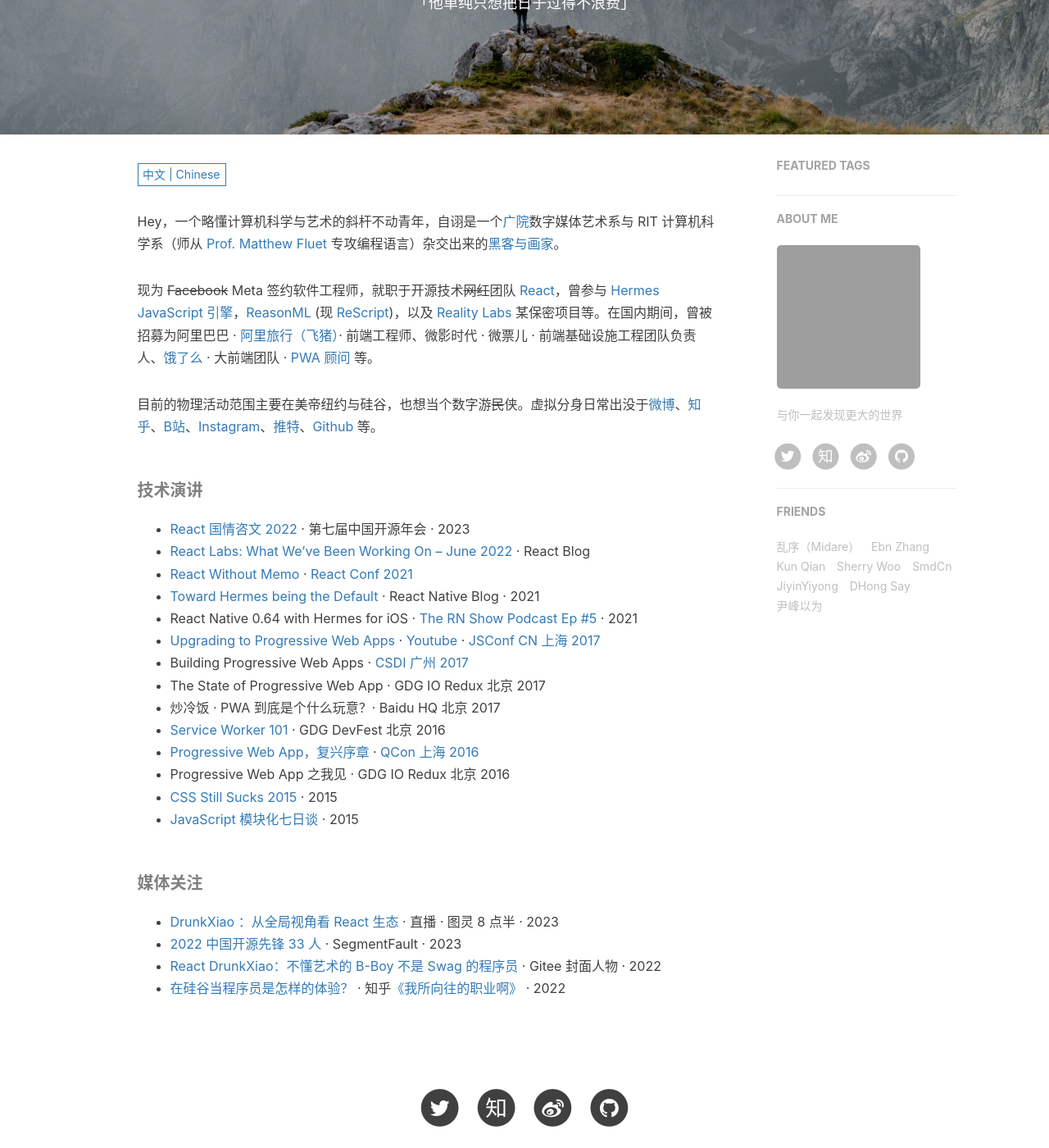
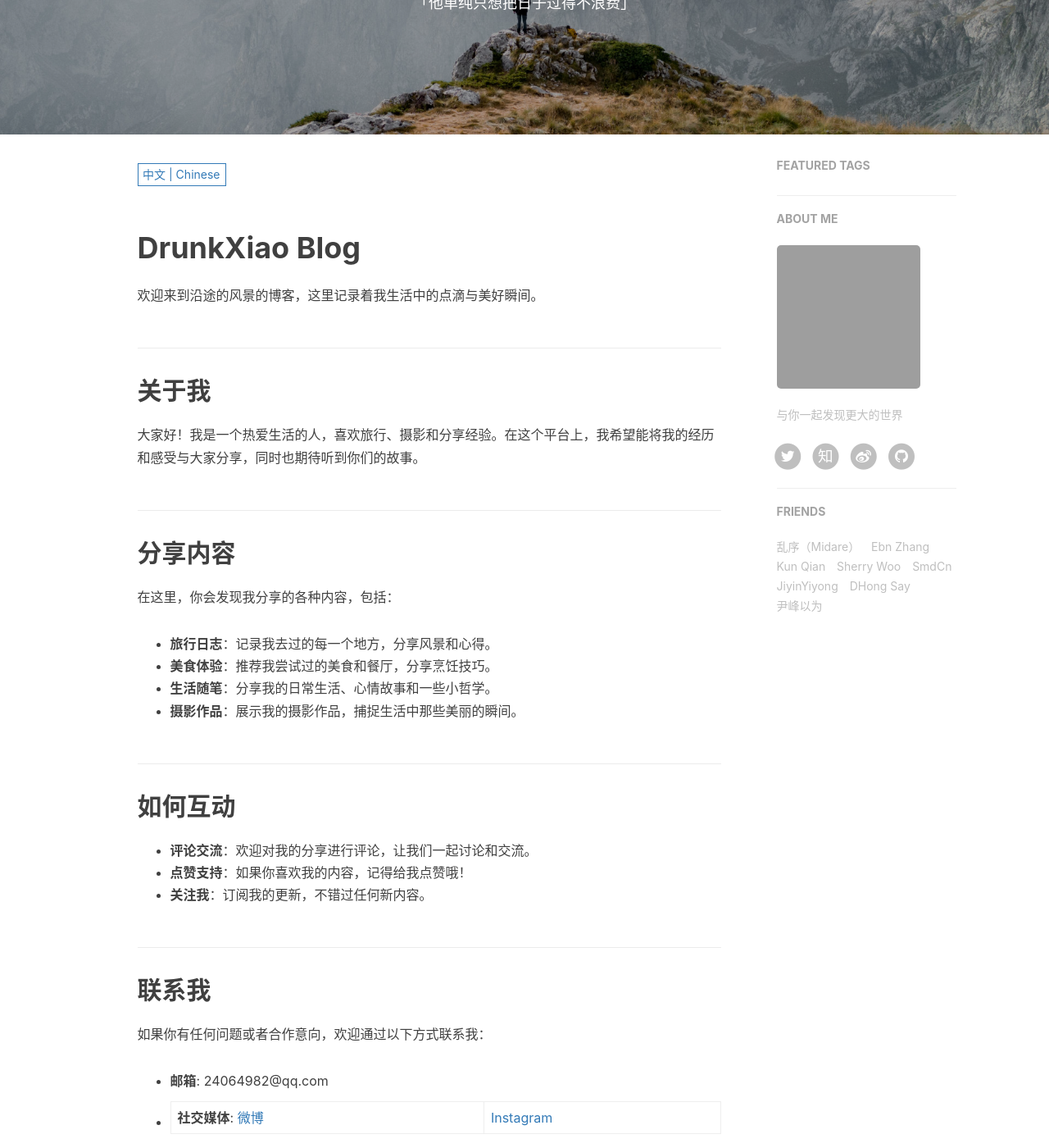
Before and after one commit to DrunkXiao/drunkxiao.github.io, a Jekyll site: the page built from about.html, in a window 1280 px wide and 1400 px high, scrolled down 254 px. Shown: the whole window at 82% size. Built offline with Jekyll 4.4.1, drawn with Linux system fonts in a browser that asks for light colours; nearby versions of some CDN libraries; comment, search, counter and statistics services are not loaded; some of the changed text lies outside the part shown; grey boxes are pictures that could not be loaded.

Commit message:
Update zh.md

```diff
--- a/_includes/about/zh.md
+++ b/_includes/about/zh.md
@@ -1,57 +1,31 @@
-Hey，一个略懂计算机科学与艺术的斜杆不动青年，自诩是一个[广院](https://baike.baidu.com/item/%E4%B8%AD%E5%9B%BD%E4%BC%A0%E5%AA%92%E5%A4%A7%E5%AD%A6)数字媒体艺术系与 RIT 计算机科学系（师从 [Prof. Matthew Fluet](https://www.cs.rit.edu/~mtf/) 专攻编程语言）杂交出来的[黑客与画家](https://book.douban.com/subject/6021440/)。
+# DrunkXiao Blog
 
-现为 <del>Facebook</del> Meta 签约软件工程师，就职于开源技术<del>网红</del>团队 [React](https://beta.reactjs.org/community/meet-the-team#react-core)，曾参与 [Hermes JavaScript 引擎](https://hermesengine.dev/)，[ReasonML](https://reasonml.github.io/) (现 [ReScript](https://rescript-lang.org/))，以及 [Reality Labs](https://tech.fb.com/ar-vr/) 某保密项目等。在国内期间，曾被招募为阿里巴巴 · [阿里旅行（飞猪）](http://alitrip.com)· 前端工程师、微影时代 · 微票儿 · 前端基础设施工程团队负责人、[饿了么](https://ele.me/) · 大前端团队 · [PWA 顾问](https://medium.com/elemefe/upgrading-ele-me-to-progressive-web-app-2a446832e509) 等。
+欢迎来到沿途的风景的博客，这里记录着我生活中的点滴与美好瞬间。
 
+## 关于我
+大家好！我是一个热爱生活的人，喜欢旅行、摄影和分享经验。在这个平台上，我希望能将我的经历和感受与大家分享，同时也期待听到你们的故事。
 
-目前的物理活动范围主要在美帝纽约与硅谷，也想当个数字游<del>民</del>侠。虚拟分身日常出没于[微博](https://weibo.com/DrunkXiao)、[知乎](https://www.zhihu.com/people/DrunkXiao/pins/posts)、[B站](https://space.bilibili.com/43271611)、[Instagram](https://www.instagram.com/DrunkXiao/)、[推特](https://twitter.com/DrunkXiao/)、[Github](https://github.com/DrunkXiao) 等。
+## 分享内容
+在这里，你会发现我分享的各种内容，包括：
+- **旅行日志**：记录我去过的每一个地方，分享风景和心得。
+- **美食体验**：推荐我尝试过的美食和餐厅，分享烹饪技巧。
+- **生活随笔**：分享我的日常生活、心情故事和一些小哲学。
+- **摄影作品**：展示我的摄影作品，捕捉生活中那些美丽的瞬间。
 
+## 如何互动
+- **评论交流**：欢迎对我的分享进行评论，让我们一起讨论和交流。
+- **点赞支持**：如果你喜欢我的内容，记得给我点赞哦！
+- **关注我**：订阅我的更新，不错过任何新内容。
 
-##### 技术演讲
+## 联系我
+如果你有任何问题或者合作意向，欢迎通过以下方式联系我：
+- **邮箱**: 24064982@qq.com
+- **社交媒体**: [微博](#) | [Instagram](#)
 
-- [React 国情咨文 2022][13] · 第七届中国开源年会 · 2023
-- [React Labs: What We've Been Working On – June 2022][12] · React Blog
-- [React Without Memo][11] · [React Conf 2021](https://conf.reactjs.org/)
-- [Toward Hermes being the Default][11] · React Native Blog · 2021
-- React Native 0.64 with Hermes for iOS · [The RN Show Podcast Ep #5](https://www.callstack.com/podcast-react-native-show) · 2021
-- [Upgrading to Progressive Web Apps][9] · [Youtube](https://www.youtube.com/watch?v=RWzMF-1fjJ8&t=1s) · [JSConf CN 上海 2017](http://2017.jsconf.cn/)
-- Building Progressive Web Apps · [CSDI 广州 2017](http://www.csdisummit.com/)
-- The State of Progressive Web App · GDG IO Redux 北京 2017
-- 炒冷饭 · PWA 到底是个什么玩意？· Baidu HQ 北京 2017
-- [Service Worker 101][5] · GDG DevFest 北京 2016
-- [Progressive Web App，复兴序章][4] · [QCon 上海 2016](http://2016.qconshanghai.com/presentation/3111)
-- Progressive Web App 之我见 · GDG IO Redux 北京 2016
-- [CSS Still Sucks 2015][2] · 2015
-- [JavaScript 模块化七日谈][1] · 2015
+## AI生成
 
+|<a href="https://girl.trunkx.us.kg" target="_blank" rel="noopener">美女</a>|<a href="https://fengjing.trunkx.us.kg" target="_blank" rel="noopener">风景</a>|<a href="https://cat.trunkx.us.kg" target="_blank" rel="noopener">朋克猫</a>|<a href="https://drunkxiao.us.kg" target="_blank" rel="noopener">我的博客</a>|
 
-##### 媒体关注
+---
 
-- [DrunkXiao ：从全局视角看 React 生态][14] · 直播 · 图灵 8 点半 · 2023
-- [2022 中国开源先锋 33 人][18] · SegmentFault · 2023
-- [React DrunkXiao：不懂艺术的 B-Boy 不是 Swag 的程序员][16] · Gitee 封面人物 · 2022
-- [在硅谷当程序员是怎样的体验？][17] · 知乎[《我所向往的职业啊》](https://movie.douban.com/subject/36015036/) · 2022
-
-<!--
-- [掘金 AMA：我是前端娱乐圈的老人 & Facebook 实习生 -- DrunkXiao][19] · 2018
--->
-
-
-[1]: //drunkxiao.github.io/2015/07/09/js-module-7day/
-[2]: //drunkxiao.github.io/2015/12/28/css-sucks-2015/
-[3]: //drunkxiao.github.io/2016/06/05/pwa-in-my-pov/
-[4]: //drunkxiao.github.io/2016/10/20/pwa-qcon2016/
-[5]: //drunkxiao.github.io/2016/11/20/sw-101-gdgdf/
-[6]: https://yanshuo.io/assets/player/?deck=58ac8598b123db0067292f92 "PWA Rehashing"
-[7]: https://yanshuo.io/assets/player/?deck=593ad6fbfe88c2006a0a0d6d "The State of PWA"
-[8]: https://yanshuo.io/assets/player/?deck=594d673d570c357d0698a950 "Building PWA"
-[9]: //drunkxiao.github.io/jsconfcn2017/
-[10]: https://reactnative.dev/blog/2021/10/26/toward-hermes-being-the-default
-[11]: https://youtu.be/lGEMwh32soc
-[12]: https://reactjs.org/blog/2022/06/15/react-labs-what-we-have-been-working-on-june-2022.html
-[13]: https://www.bilibili.com/video/BV1LY411Q7hC/?spm_id_from=333.999.0.0
-[14]: https://appycyfaqcq1951.pc.xiaoe-tech.com/p/t_pc/course_pc_detail/video/v_64477dbfe4b0cf39e6c11d2a
-[15]: https://segmentfault.com/a/1190000043208486
-[16]: https://gitee.com/gitee-stars/30
-[17]: https://www.zhihu.com/zvideo/1542577108190068737?page=ogv
-[18]: https://segmentfault.com/a/1190000043208486
-[19]: https://juejin.cn/post/6844903750155419655
+感谢你的访问，希望你在我的平台上找到灵感与乐趣！
```
